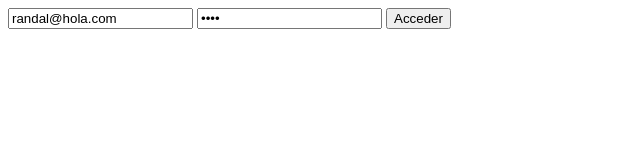
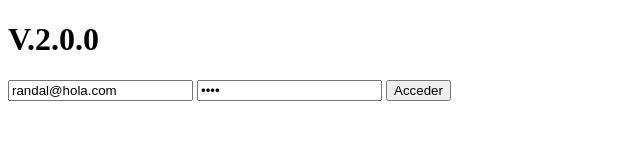
Before and after one commit to jmo-bancaeticalat/InvestorPortalBack, a website: page public/index.html in a window 1280 px wide. Shown: the whole page, without its empty margins (0-640 px from the left). Drawn offline with Linux system fonts and the light colour scheme.

Commit message:
Test version jenkins

```diff
--- a/public/index.html
+++ b/public/index.html
@@ -7,6 +7,7 @@
     <title>Login</title>
 </head>
 <body>
+    <h1>V.2.0.0</h1>
     <form id="form">
         <input type="email" value="randal@hola.com" id="email">
         <input type="password" value="1234" id="password">
```
